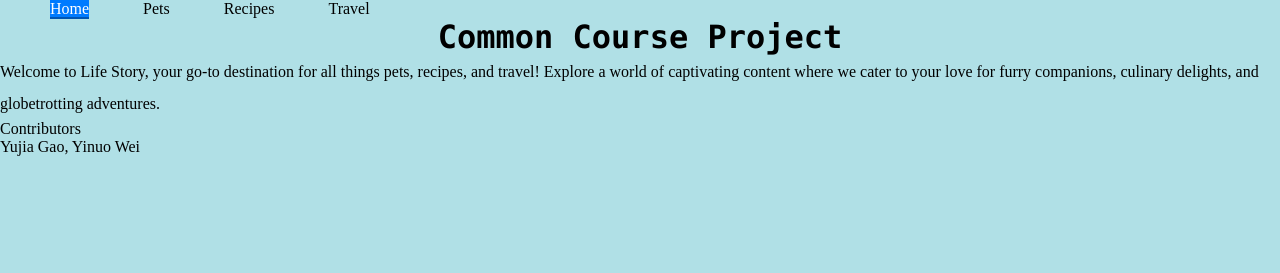
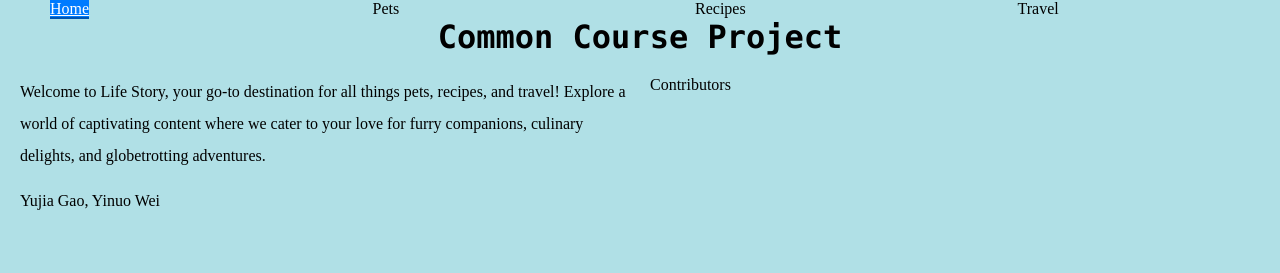
Before and after one commit to Seesaw-7/ccp_mobile_w24, a plain HTML site: page index.html in a window 1280 px wide. Drawn offline with Linux system fonts and the light colour scheme.

Commit message:
feat: grids for both nav and main sections

```diff
--- a/css/style.css
+++ b/css/style.css
@@ -39,6 +39,7 @@ a[aria-current="page"] {
   color: #fff;
   background-color: #007bff;
   border-bottom: 2px solid #0056b3;
+  text-decoration: underline;
 }
 
 .visually-hidden {
@@ -66,3 +67,31 @@ a[aria-current="page"] {
 .skip-link:focus {
   top: 0;
 }
+
+nav ul {
+  display: grid;
+  grid-template-columns: repeat(auto-fill, minmax(120px, 1fr));
+  gap: 10px;
+  padding: 0;
+  list-style-type: none;
+}
+
+@media (min-width: 768px) { /* Adjust the breakpoint as needed */
+  nav ul {
+    grid-template-columns: repeat(4, 1fr); /* Adjust based on the number of items */
+  }
+}
+
+main {
+  display: grid;
+  grid-template-columns: 1fr;
+  gap: 20px;
+  padding: 20px;
+}
+
+@media (min-width: 768px) {
+  main {
+    grid-template-columns: repeat(2, 1fr); /* Example: 2 columns layout */
+    /* Adjust other properties as needed */
+  }
+}
```
